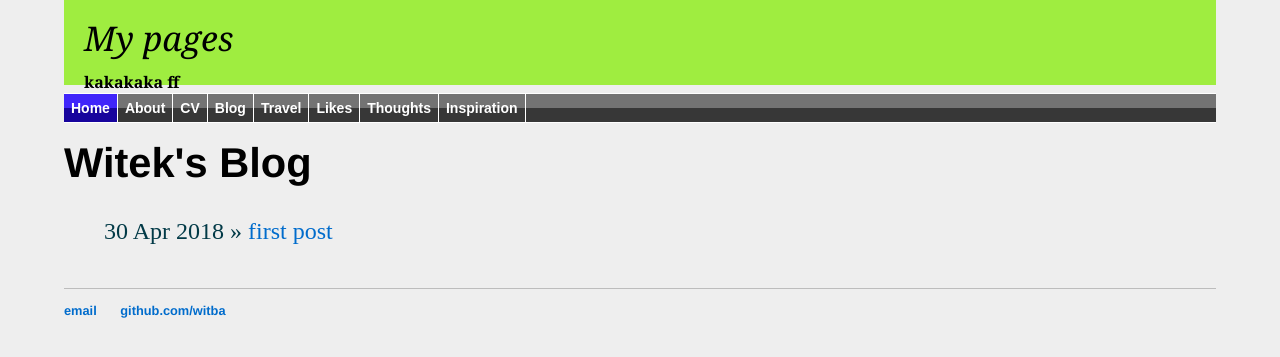
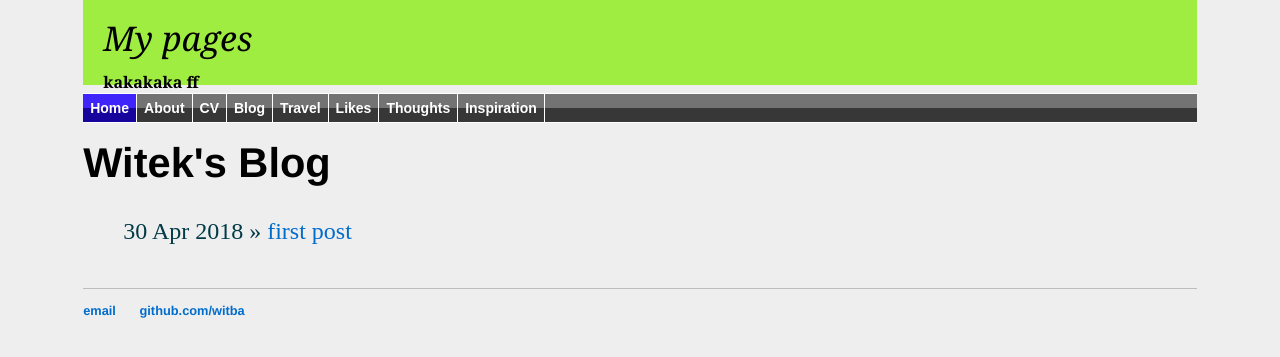
Before and after one commit to witba/witba.github.io, a Jekyll site: the page built from blog/index.html, in a window 1280 px wide. Shown: the top 357 px of the page. Built offline with Jekyll 4.4.1, drawn with Linux system fonts in a browser that asks for light colours.

Commit message:
Update main.css

```diff
--- a/css/main.css
+++ b/css/main.css
@@ -1,4 +1,4 @@
-body { margin:0 auto; padding:0; margin-bottom: 12px; width: 90%; background: #EEEEEE;}
+body { margin:0 auto; padding:0; margin-bottom: 12px; width: 87%; background: #EEEEEE;}
 
 #style_container {
 width: 100%;
```
